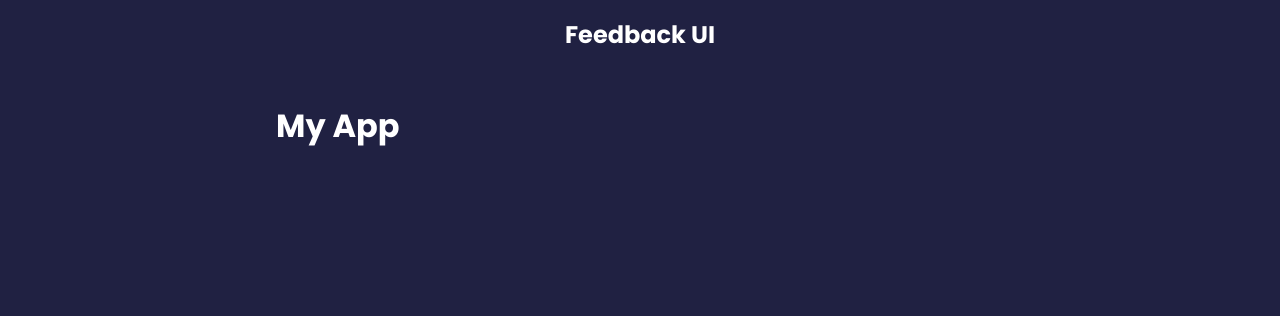
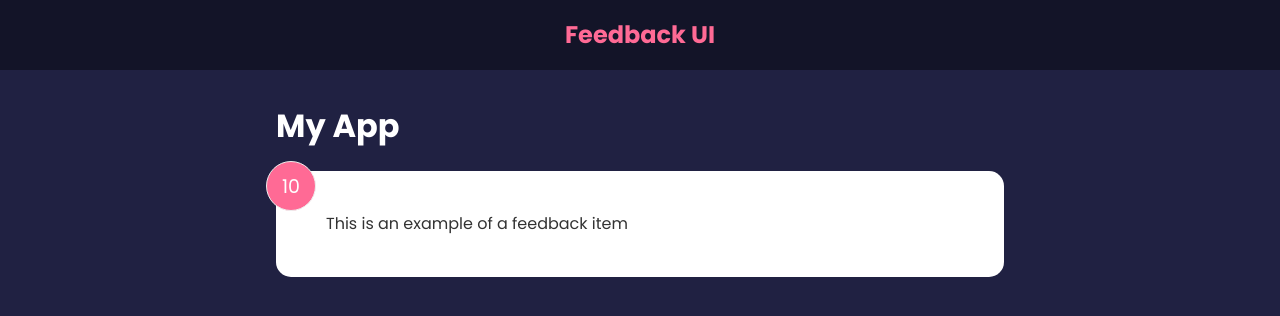
Before and after one commit to Clucas0311/feeback-project, a React (Create React App) app: page / in a window 1280 px wide. Shown: the top 316 px of the page. Built offline with nearby package versions, Linux system fonts and the light colour scheme.

Commit message:
Created FeedbackItem App

```diff
--- a/src/App.js
+++ b/src/App.js
@@ -2,6 +2,7 @@ import React from "react";
 
 import "./App.css";
 import Header from "./components/Header";
+import FeedbackItem from "./components/FeedbackItem";
 
 const App = () => {
   return (
@@ -9,6 +10,7 @@ const App = () => {
       <Header />
       <div className="container">
         <h1>My App</h1>
+        <FeedbackItem />
       </div>
     </>
   );
--- /dev/null
+++ b/src/components/FeedbackItem.jsx
@@ -0,0 +1,14 @@
+import React from 'react'
+
+const FeedbackItem = () => {
+  return (
+    <div className="card">
+        <div className="num-display">10</div>
+        <div className="text-display">
+            This is an example of a feedback item
+        </div>
+    </div>
+  )
+}
+
+export default FeedbackItem
--- a/src/components/Header.jsx
+++ b/src/components/Header.jsx
@@ -1,13 +1,29 @@
 import React from 'react'
+import PropTypes from 'prop-types'
 
-const Header = () => {
+const Header = ({text, bgColor, textColor}) => {
+    const headerStyles = {
+        backgroundColor: bgColor,
+        color: textColor
+    }
   return (
-    <header>
+    <header style={headerStyles}>
         <div className="container">
-            <h2>Feedback UI</h2>
+            <h2>{text}</h2>
         </div>
     </header>
   )
 }
+// We set default props for a particular component if no prop is passed in
+Header.defaultProps = {
+    text: "Feedback UI",
+    bgColor: "rgba(0,0,0, 0.4)",
+    textColor: "#ff6a95"
+}
+
+// We can specify what type of prop ie (bool, string or array)
+Header.propTypes = {
+    text: PropTypes.string,
+}
 
 export default Header
```
